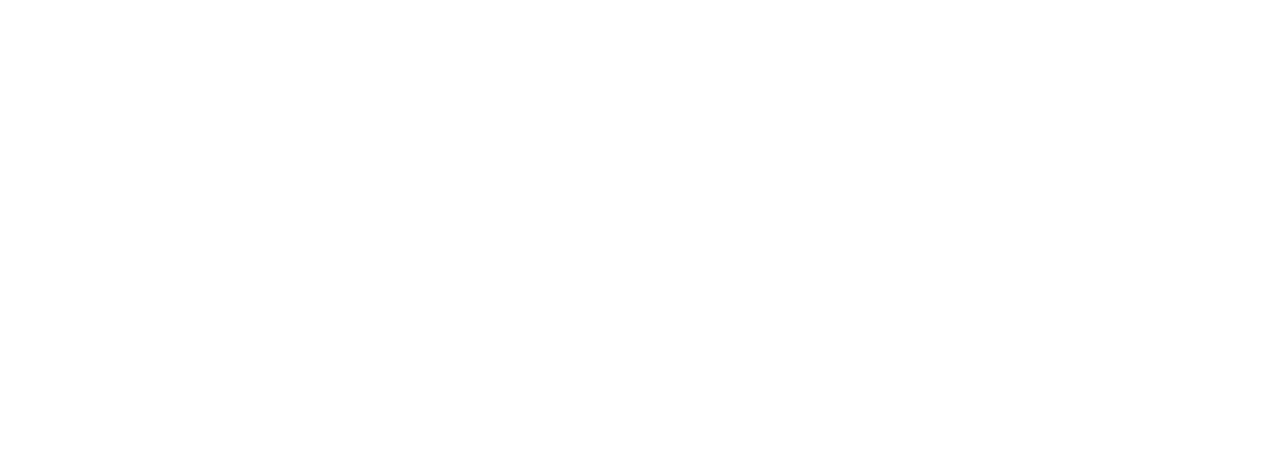
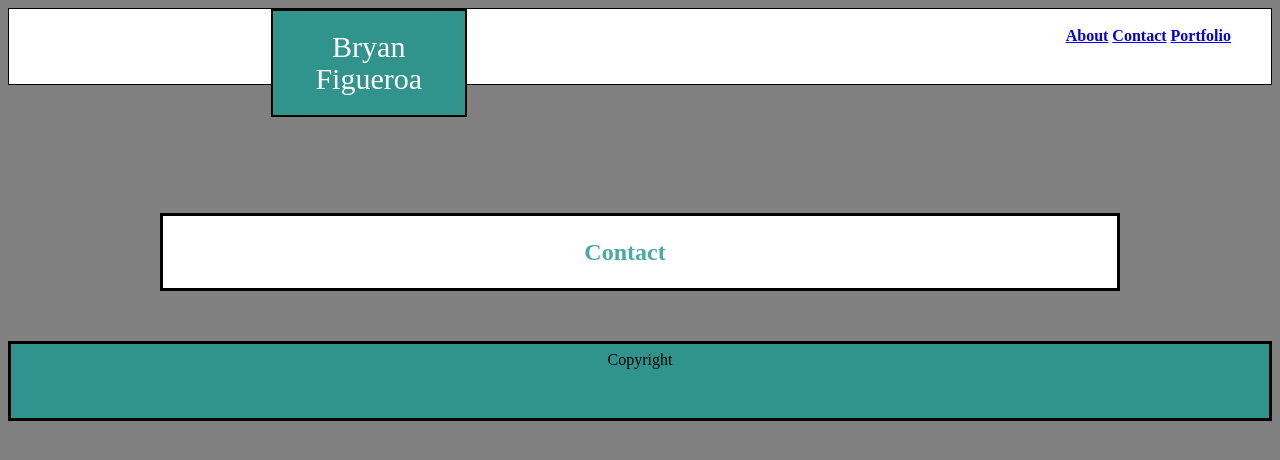
Before and after one commit to bryanfigueroac/Basic-Portfolio, a plain HTML site: page contact.html in a window 1280 px wide. Drawn offline with Linux system fonts and the light colour scheme.

Commit message:
Init file

```diff
--- a/assets/css/style.css
+++ b/assets/css/style.css
@@ -21,14 +21,19 @@ body {
     height: 80px;
     border: 3px solid black;
     text-align: center;
+    clear:both;
+    padding-bottom: 50px;
+    margin-top: 50px;
 }
 .footer2{
     background: #fff;
     padding-right: 40px;
     width: 100%;
-    height: 80px;
+    height: 77px;
     border: 1px solid black;
     text-align: center;
+    clear: both;
+
 }
     #name {
     float: left;
@@ -37,23 +42,25 @@ body {
     background: #30948D;
     font-size: 30px;
     padding: 20px;
-    margin-left: 150px;
-    border: 3px solid black;
+    margin-left: 262px;
+    border: 2px solid black;
+    clear: both;
+    overflow: auto;
 }
 image {
     float: left;
 }
 #middle {
-    margin-bottom: 100px;
     height: 33\60px;
-    width: 90%;
-    color: #fff;
-    background: #30948D;
+    width: 960px;
+    color: #777777;
+    background: #ffffff;
     text-align: center;
     border: 3px solid black;
     clear: both;
     padding-right: 30px;
-    margin-left: 55px;
+    margin-left: 200px;
+    margin: 0 auto;
 }
 .links{
     text-align: right;
--- a/contact.html
+++ b/contact.html
@@ -0,0 +1,36 @@
+<!DOCTYPE html>
+<html>
+<title>
+    Contact
+</title>
+<link rel="stylesheet" type="text/css" href="assets/css/style.css">
+<body>
+    <div class="footer2">
+        <section id="name">
+            Bryan Figueroa
+        </section>
+        <h1 class="links">
+            <a href="index.html">About</a>
+            <a href="contact.html">Contact</a>
+            <a href="portfolio.html">Portfolio</a>
+        </h1>
+    </div>
+    <br />
+    <br />
+    <br />
+    <br />
+
+    <div id="middle">
+
+        <h2 style="color: #4aaaa5;">Contact</h2>
+        <p>
+
+        </p>
+
+    </div>
+
+    <div class="footer">
+        Copyright
+    </div>
+</body>
+</html>
```
Also changed, not shown: index.html (+1 -1 lines), portfolio.html (+36 -0 lines), assets/images/crossline-lines.png (added).
